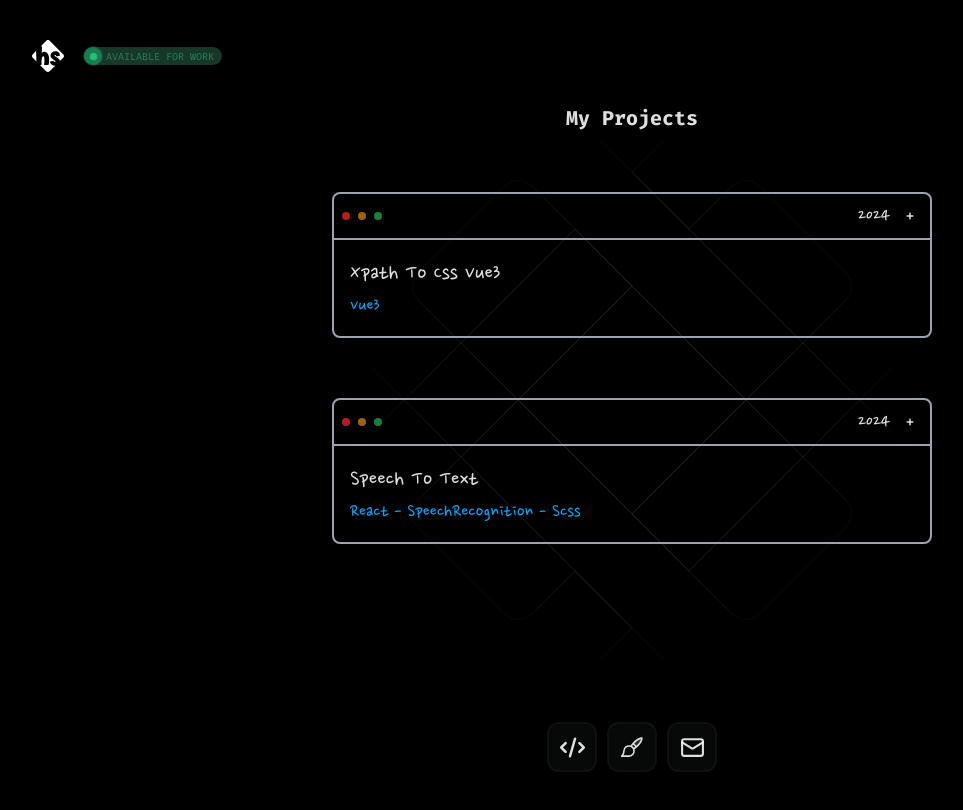
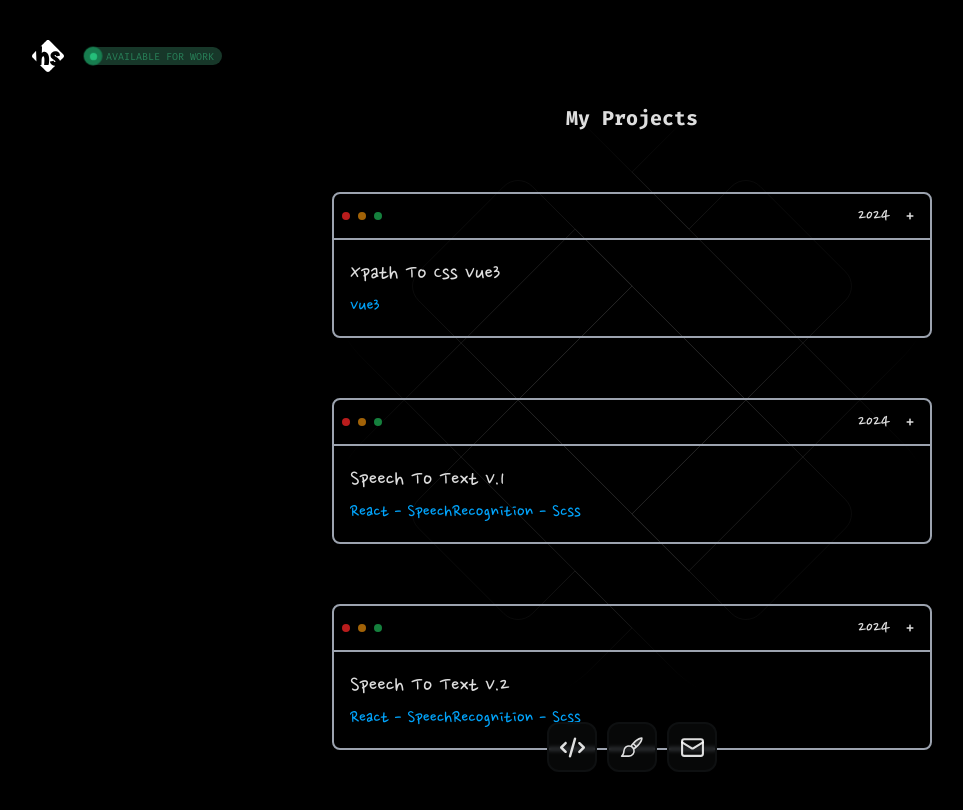
Before and after one commit to scikrikci/Huseyinsametcikrikci, a React (Vite) app: page /projects in a window 1280 px wide. Shown: the top 810 px of the page, without its empty margins (8-971 px from the left). Built offline with nearby package versions, Linux system fonts and the light colour scheme; a web font is replaced by a local one.

Commit message:
modified: add new project

```diff
--- a/src/pages/Projects.jsx
+++ b/src/pages/Projects.jsx
@@ -10,10 +10,16 @@ function Projects() {
       page: "https://xpath-to-css-vue3.vercel.app/",
     },
     {
-      text: "Speech To Text",
+      text: "Speech To Text V.1",
       techs: ["React", "SpeechRecognition", "Scss"],
       git: "https://github.com/scikrikci/speech-to-text",
       page: "https://hsc-speech-to-text.vercel.app/",
+    },
+    {
+      text: "Speech To Text V.2",
+      techs: ["React", "SpeechRecognition", "Scss"],
+      git: "https://github.com/scikrikci/speech-to-text-v2",
+      page: "https://hsc-speech-to-text-v2.vercel.app/",
     },
   ];
 
```
